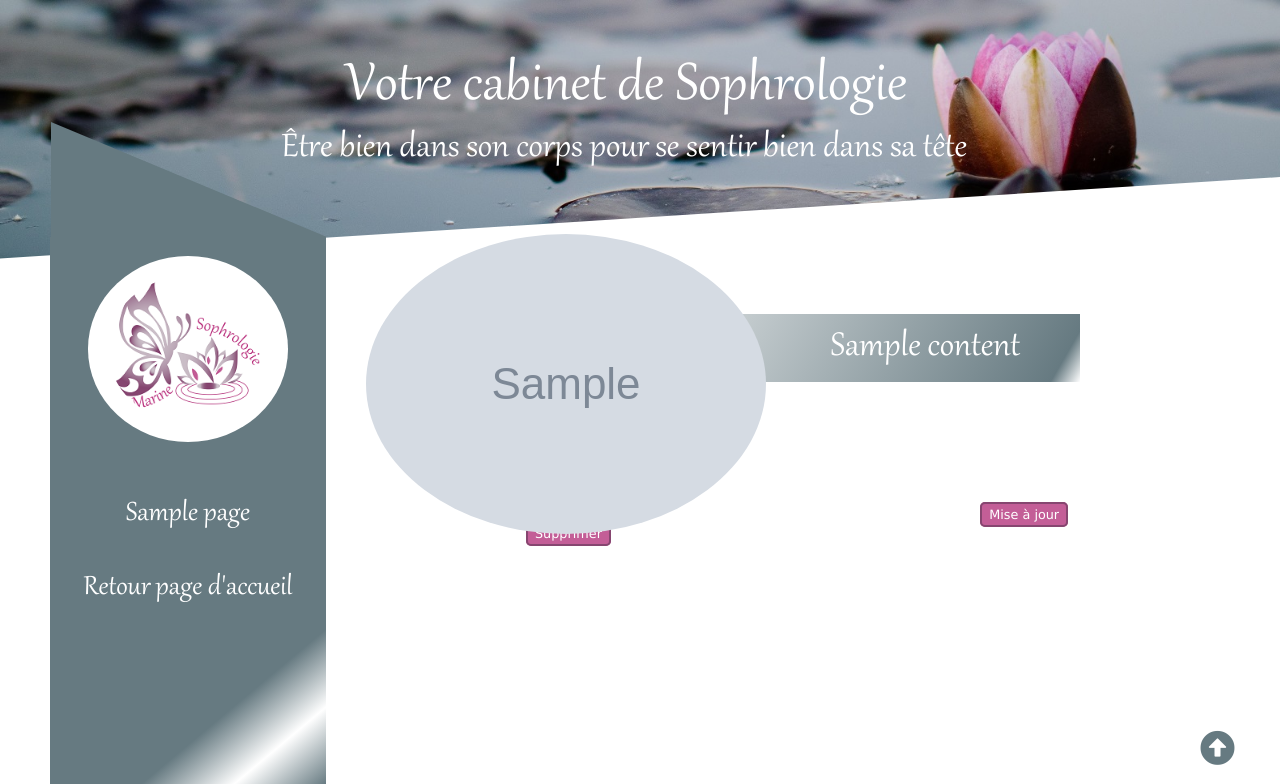
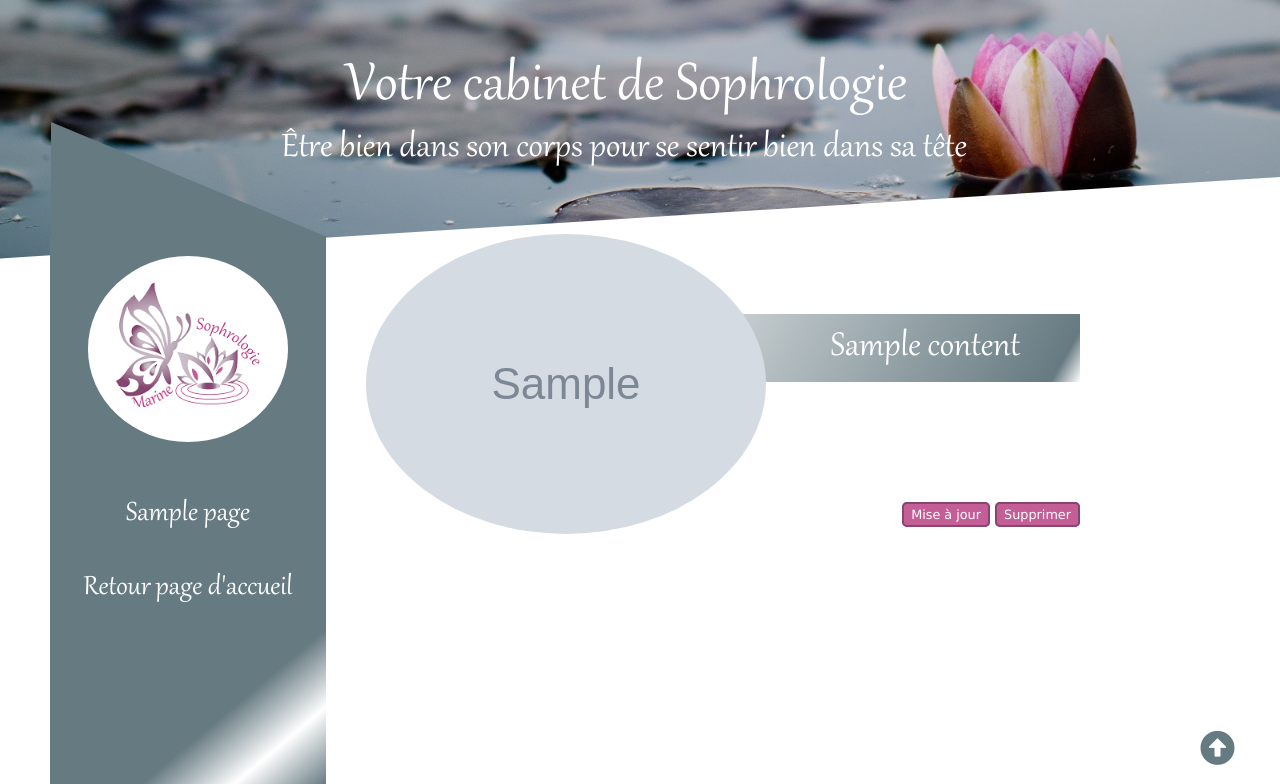
Before and after one commit to AcroWeb17/CabinetSophrologie, a PHP site: page /index?action=page&idPage=10 in a window 1280 px wide. Shown: the top 784 px of the page. Run offline with PHP 8.4, Linux system fonts and the light colour scheme; the visitor is signed in with stand-in values (Sample User, id 1); tables that the repository leaves empty or names only in its code hold one stand-in row (values such as "Sample post"); grey boxes marked "Sample" are stand-in pictures; some libraries are stand-ins or nearby versions.

Commit message:
test mises à jour

```diff
--- a/public/sophrologie.css
+++ b/public/sophrologie.css
@@ -386,10 +386,6 @@ main
 	position: relative
 }
 
-.sectionsEdit
-{
-	margin-left:82%;
-}
 
 .retourHtPage
 {
--- a/view/ViewFrontEnd/pageView.php
+++ b/view/ViewFrontEnd/pageView.php
@@ -53,8 +53,10 @@
 						<?php
 							if (isset($_SESSION['auth'])){
 						?>
-								<a class="editButton sectionsEdit" href="index.php?action=contentAdmin&id=<?= htmlspecialchars($data['id']) ?>">Mise à jour</a>
-								<a class="editButton" href="index.php?action=confirmDeleteContent&id=<?= htmlspecialchars($data['id']) ?>">Supprimer</a>
+								<div class="gpBtUpdate">
+									<a class="editButton" href="index.php?action=contentAdmin&id=<?= htmlspecialchars($data['id']) ?>">Mise à jour</a>
+									<a class="editButton" href="index.php?action=confirmDeleteContent&id=<?= htmlspecialchars($data['id']) ?>">Supprimer</a>
+								</div>
 						<?php
 							}
 						?>
```
